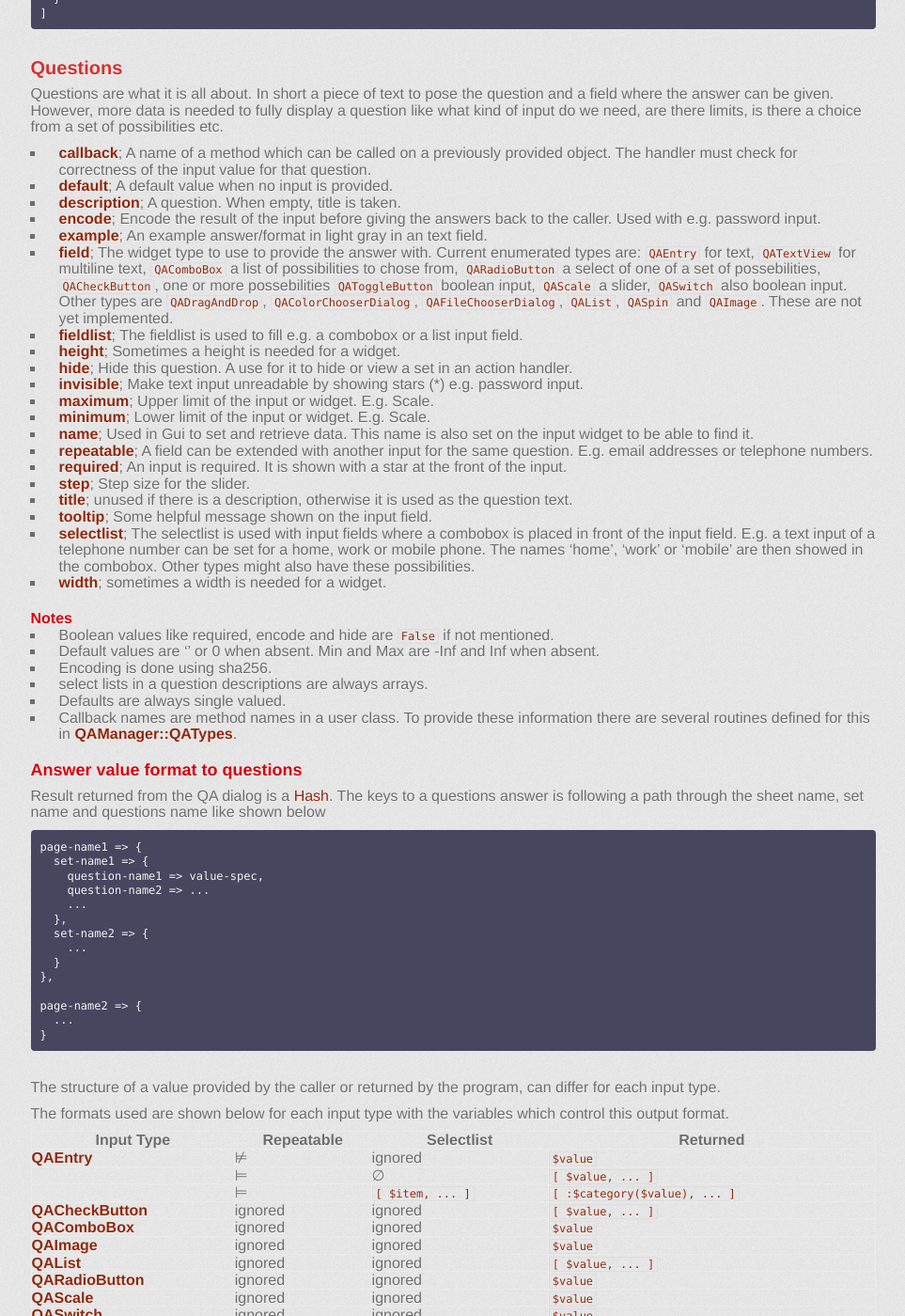
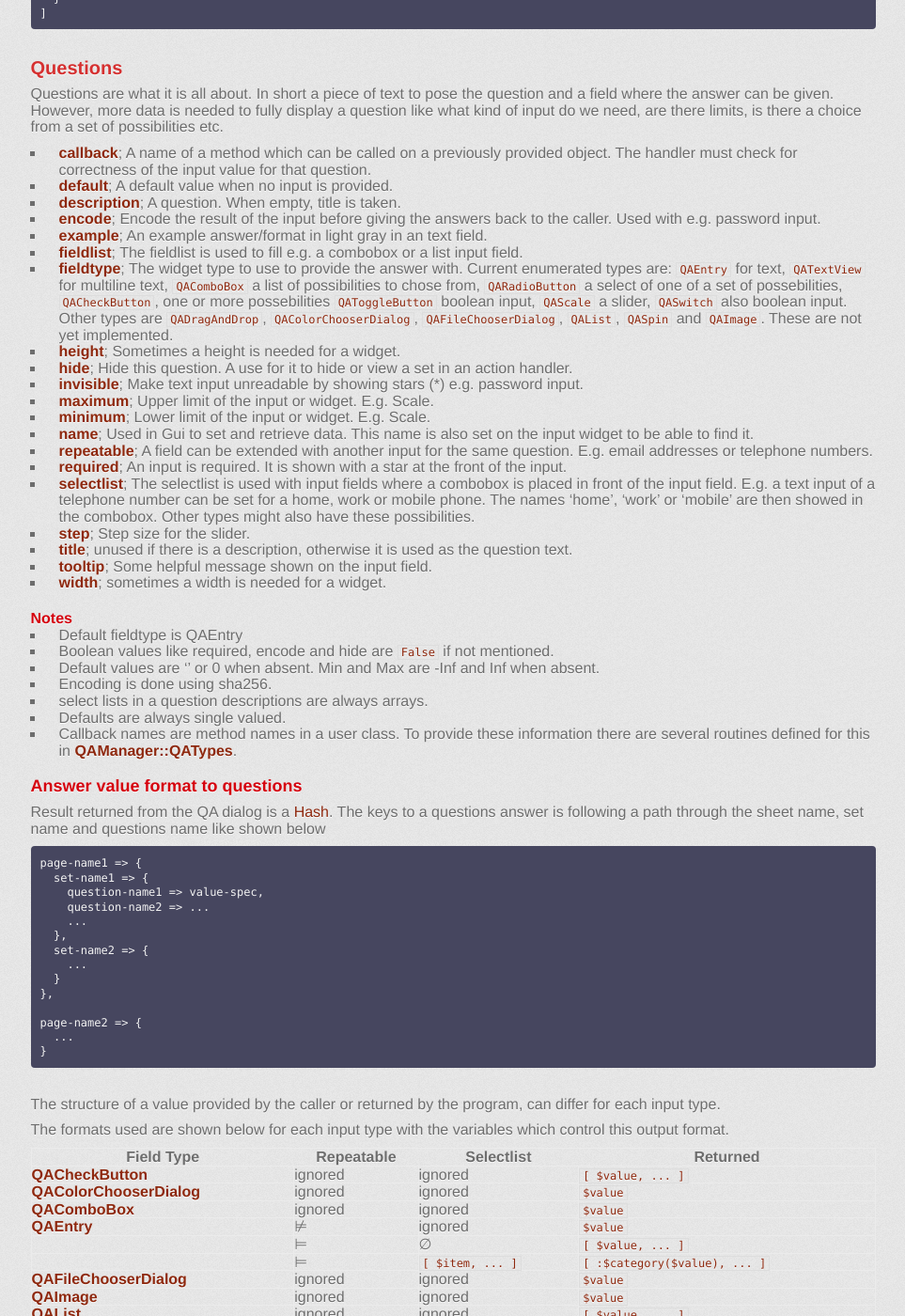
Before and after one commit to MARTIMM/qa-manager, a Jekyll site: the page built from docs/content-docs/setup/structures.md, in a window 1280 px wide and 1400 px high, scrolled down 867 px. Shown: the whole window at 94% size, without its empty margins (289-1252 px from the left). Built offline with Jekyll 4.4.1, drawn with Linux system fonts in a browser that asks for light colours; some web fonts are replaced; some of the changed text lies outside the part shown.

Commit message:
renamed question parameter

```diff
--- a/docs/content-docs/setup/structures.md
+++ b/docs/content-docs/setup/structures.md
@@ -60,8 +60,8 @@
 * **description**; A question. When empty, title is taken.
 * **encode**; Encode the result of the input before giving the answers back to the caller. Used with e.g. password input.
 * **example**; An example answer/format in light gray in an text field.
-* **field**; The widget type to use to provide the answer with. Current enumerated types are: `QAEntry` for text, `QATextView` for multiline text, `QAComboBox` a list of possibilities to chose from, `QARadioButton` a select of one of a set of possebilities, `QACheckButton`, one or more possebilities `QAToggleButton` boolean input, `QAScale` a slider, `QASwitch` also boolean input. Other types are `QADragAndDrop`, `QAColorChooserDialog`, `QAFileChooserDialog`, `QAList`, `QASpin` and `QAImage`. These are not yet implemented.
 * **fieldlist**; The fieldlist is used to fill e.g. a combobox or a list input field.
+* **fieldtype**; The widget type to use to provide the answer with. Current enumerated types are: `QAEntry` for text, `QATextView` for multiline text, `QAComboBox` a list of possibilities to chose from, `QARadioButton` a select of one of a set of possebilities, `QACheckButton`, one or more possebilities `QAToggleButton` boolean input, `QAScale` a slider, `QASwitch` also boolean input. Other types are `QADragAndDrop`, `QAColorChooserDialog`, `QAFileChooserDialog`, `QAList`, `QASpin` and `QAImage`. These are not yet implemented.
 * **height**; Sometimes a height is needed for a widget.
 * **hide**; Hide this question. A use for it to hide or view a set in an action handler.
 * **invisible**; Make text input unreadable by showing stars (\*) e.g. password input.
@@ -70,15 +70,15 @@
 * **name**; Used in Gui to set and retrieve data. This name is also set on the input widget to be able to find it.
 * **repeatable**; A field can be extended with another input for the same question. E.g. email addresses or telephone numbers.
 * **required**; An input is required. It is shown with a star at the front of the input.
+* **selectlist**; The selectlist is used with input fields where a combobox is placed in front of the input field. E.g. a text input of a telephone number can be set for a home, work or mobile phone. The names 'home', 'work' or 'mobile' are then showed in the combobox. Other types might also have these possibilities.
 * **step**; Step size for the slider.
 * **title**; unused if there is a description, otherwise it is used as the question text.
 * **tooltip**; Some helpful message shown on the input field.
-* **selectlist**; The selectlist is used with input fields where a combobox is placed in front of the input field. E.g. a text input of a telephone number can be set for a home, work or mobile phone. The names 'home', 'work' or 'mobile' are then showed in the combobox. Other types might also have these possibilities.
 * **width**; sometimes a width is needed for a widget.
 
 
 #### Notes
-
+* Default fieldtype is QAEntry
 * Boolean values like required, encode and hide are `False` if not mentioned.
 * Default values are '' or 0 when absent. Min and Max are -Inf and Inf when absent.
 * Encoding is done using sha256.
@@ -111,13 +111,15 @@
 
 The formats used are shown below for each input type with the variables which control this output format.
 
-|Input Type|Repeatable|Selectlist|Returned|
+|Field Type        |Repeatable|Selectlist|Returned|
 |------------------|----------|----------|--------|
+|**QACheckButton** |ignored|ignored|`[ $value, ... ]`
+|**QAColorChooserDialog**  |ignored|ignored|`$value`
+|**QAComboBox**    |ignored|ignored|`$value`
 |**QAEntry**       |⊭      |ignored|`$value`
 |                  |⊨      |∅|`[ $value, ... ]`
 |                  |⊨      |`[ $item, ... ]`|`[ :$category($value), ... ]`
-|**QACheckButton** |ignored|ignored|`[ $value, ... ]`
-|**QAComboBox**    |ignored|ignored|`$value`
+|**QAFileChooserDialog**   |ignored|ignored|`$value`
 |**QAImage**       |ignored|ignored|`$value`
 |**QAList**        |ignored|ignored|`[ $value, ... ]`
 |**QARadioButton** |ignored|ignored|`$value`
@@ -125,49 +127,62 @@
 |**QASwitch**      |ignored|ignored|`$value`
 |**QATextView**    |ignored|ignored|`$value`
 |**QAToggleButton**|ignored|ignored|`$value`
+|**QASpin**        |ignored|ignored|`$value`
 
+<!--
+|**QADragAndDrop** |ignored|ignored|`$value`
+-->
+
+<br/>
 #### A table where field specs are shown for each field type
 
 | Symbol | Explanation
 |--------|-------------------------------------------|
 |!       | Must be provided with used type
 |o       | Optional
-|        | Cannot be used and is ignored
+|-       | Cannot be used and is ignored
+|        | Unknown yet
 
-| Type          | Used letter in table header
-|---------------|------------------------------------|
-| Entry         | E
-| CheckButton   | h
-| ComboBox      | o
-| Image         | I
-| List          | L
-| RadioButton   | R
-| Scale         | c
-| Switch        | w
-| TextView      | x
-| ToggleButton  | g
+<br/>
 
-|             |E|h|o|I|L|R|c|w|x|g|
-|-------------|-|-|-|-|-|-|-|-|-|-|
-|callback     |o| | | | | | | | | |
-|default      |o|o|o|o|o|o|o|o|o|o|
-|description  |o|o|o|o|o|o|o|o|o|o|
-|encode       |o| | | | | | | | | |
-|example      |o| | | | | | | | | |
-|field        |o|!|!|!|!|!|!|!|!|!|
-|height       | | | |o| | | | |o| |
-|hide         |o|o|o|o|o|o|o|o|o|o|
-|invisible    |o| | | | | | | | | |
-|maximum      |o| | | | | |!| | | |
-|minimum      |o| | | | | |!| | | |
-|name         |!|!|!|!|!|!|!|!|!|!|
-|repeatable   |o| | |o| | | | |o| |
-|required     |o| |o|o|o|o| | |o| |
-|step         | | | | | | |!| | | |
-|title        |o|o|o|o|o|o|o|o|o|o|
-|tooltip      |o|o|o|o|o|o|o|o|o|o|
-|selectlist   |o|!|!| |!|!| | | | |
-|width        | | | |o| | | | | | |
+| Field Type              | Used letter in table header
+|-------------------------|----------------------------|
+|**QACheckButton**        | Cb
+|**QAColorChooserDialog** | Cc
+|**QAComboBox**           | Co
+|**QAEntry**              | En
+|**QAFileChooserDialog**  | Fc
+|**QAImage**              | Im
+|**QAList**               | Li
+|**QARadioButton**        | Rb
+|**QAScale**              | Sc
+|**QASpin**               | Sp
+|**QASwitch**             | Sw
+|**QATextView**           | Tv
+|**QAToggleButton**       | Tb
+
+|             |En|Cb|Co|Im|Li|Rb|Sc|Sw|Tv|Tb|Cc|Fc|Sp
+|-------------|--|--|--|--|--|--|--|--|--|--|--|--|--|
+|callback     |o |  |  |  |  |  |  |  |  |  |  |  |  |
+|default      |o |o |o |o |o |o |o |o |o |o |o |o |o |
+|description  |o |o |o |o |o |o |o |o |o |o |o |o |o |
+|encode       |o |- |- |- |- |- |- |- |- |- |- |- |- |
+|example      |o |- |- |- |- |- |- |- |- |- |- |- |- |
+|fieldlist    |o |! |! |  |! |! |  |  |  |  |  |  |  |
+|fieldtype    |o |! |! |! |! |! |! |! |! |! |! |! |! |
+|height       |  |  |  |o |  |  |  |  |o |  |  |  |  |
+|hide         |o |o |o |o |o |o |o |o |o |o |o |o |o |
+|invisible    |o |- |- |- |- |- |- |- |- |- |- |- |- |
+|maximum      |o |  |  |  |  |  |! |  |  |  |  |  |! |
+|minimum      |o |  |  |  |  |  |! |  |  |  |  |  |! |
+|name         |! |! |! |! |! |! |! |! |! |! |! |! |! |
+|repeatable   |o |  |  |o |  |  |  |  |  |  |o |o |  |
+|required     |o |o |o |o |o |o |o |o |o |o |o |o |o |
+|step         |  |  |  |  |  |  |! |  |  |  |  |  |  |
+|title        |o |o |o |o |o |o |o |o |o |o |o |o |o |
+|tooltip      |o |o |o |o |o |o |o |o |o |o |o |o |o |
+|selectlist   |o |- |- |o |- |- |- |- |- |- |- |- |- |
+|width        |  |  |  |o |  |  |  |  |  |  |  |  |  |
 
 ## Sheet
 
```
